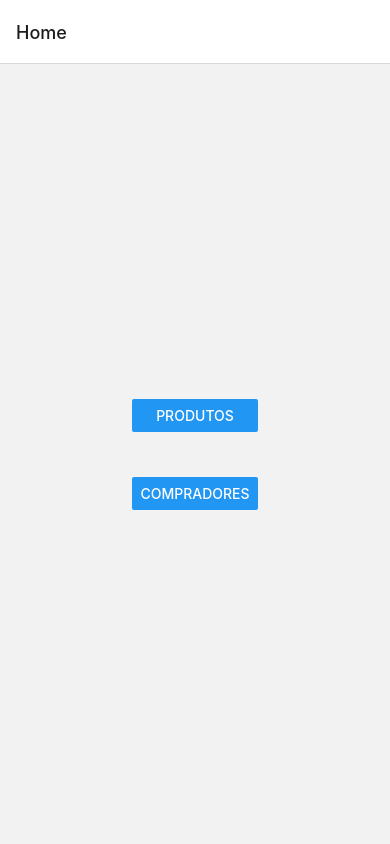
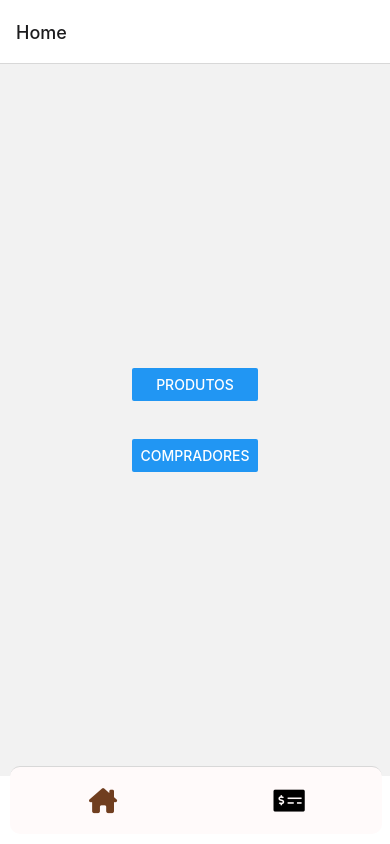
Before and after one commit to Ledosnardo/CookieApp, a React Native app: screen / in a window 390 px wide. Built offline with nearby package versions, Linux system fonts and the light colour scheme.

Commit message:
Tab bar finished

```diff
--- a/App.js
+++ b/App.js
@@ -1,32 +1,14 @@
 import { NavigationContainer } from '@react-navigation/native';
-import { createNativeStackNavigator } from '@react-navigation/native-stack';
 
-import Home from './src/pages'
-import Products from './src/pages/Cookies';
-import EditProduct from './src/pages/Cookies/EditProduct';
-import ProductsProvider from './src/contexts/ProductsContexts';
-import NewProduct from './src/pages/Cookies/NewProduct';
-import Buyers from './src/pages/Buyers';
-import BuyersProvider from './src/contexts/BuyersContext';
-
-const Stack = createNativeStackNavigator();
+import Routes from './src/routes';
+import Contexts from './src/contexts';
 
 export default function App() {
   return (
     <NavigationContainer>
-        <ProductsProvider>
-          <BuyersProvider>
-
-            <Stack.Navigator initialRouteName="Home">
-                <Stack.Screen name="Home" component={Home} />
-                <Stack.Screen name="Produtos" component={Products} />
-                <Stack.Screen name="Compradores" component={Buyers} />
-                <Stack.Screen name="Editar Produto" component={EditProduct} />
-                <Stack.Screen name="Novo Produto" component={NewProduct} />
-            </Stack.Navigator>
-
-          </BuyersProvider>
-        </ProductsProvider>
+        <Contexts>
+          <Routes />
+        </Contexts>
     </NavigationContainer>
   );
 }
--- a/package.json
+++ b/package.json
@@ -10,6 +10,7 @@
   },
   "dependencies": {
     "@hookform/resolvers": "^3.3.4",
+    "@react-navigation/bottom-tabs": "^6.5.20",
     "@react-navigation/native": "^6.1.10",
     "@react-navigation/native-stack": "^6.9.18",
     "axios": "^1.6.7",
--- /dev/null
+++ b/src/contexts/index.js
@@ -0,0 +1,18 @@
+import React from "react"
+
+import ProductsProvider from './ProductsContexts';
+import BuyersProvider from './BuyersContext';
+
+const Contexts = ({ children }) => {
+    return(
+        <ProductsProvider>
+          <BuyersProvider>
+
+            {children}
+
+          </BuyersProvider>
+        </ProductsProvider>
+    )
+}
+
+export default Contexts
--- a/src/pages/index.js
+++ b/src/pages/index.js
@@ -24,7 +24,8 @@ const styles = StyleSheet.create({
     container: {
       flex: 1,
       justifyContent: "center",
-      alignItems: 'center'
+      alignItems: 'center',
+      width: "100%"
     },
     content: {
       height: "20%",
--- /dev/null
+++ b/src/routes.js
@@ -0,0 +1,77 @@
+import React from "react"
+import { createNativeStackNavigator } from "@react-navigation/native-stack";
+import { createBottomTabNavigator } from "@react-navigation/bottom-tabs";
+
+import Home from './pages'
+import Products from './pages/Cookies';
+import EditProduct from './pages/Cookies/EditProduct';
+import NewProduct from './pages/Cookies/NewProduct';
+import Buyers from './pages/Buyers';
+import Sales from "./pages/Sales";
+
+import { FontAwesome6 } from '@expo/vector-icons';
+import { FontAwesome5 } from '@expo/vector-icons';
+
+
+const Routes = () => {
+    const Stack = createNativeStackNavigator();
+    const Tab = createBottomTabNavigator();
+
+    const HomePages = () => {
+        return (
+            <Stack.Navigator initialRouteName="Home">
+                <Stack.Screen name="Home" component={Home} />
+                <Stack.Screen name="Produtos" component={Products} />
+                <Stack.Screen name="Compradores" component={Buyers} />
+                <Stack.Screen name="Editar Produto" component={EditProduct} />
+                <Stack.Screen name="Novo Produto" component={NewProduct} />
+            </Stack.Navigator>
+        )
+    }
+
+    return(
+        <Tab.Navigator
+            screenOptions={{
+                tabBarShowLabel: false,
+                tabBarStyle:{
+                    height: "8%",
+                    bottom: 10,
+                    marginRight: 18,
+                    left: 10,
+                    borderRadius: 10,
+                    backgroundColor: "#fffafa"
+                }
+            }}
+        >
+            <Tab.Screen
+                name="HomePages"
+                component={HomePages}
+                options={{
+                    headerShown: false,
+                    tabBarIcon: ({ focused, size }) => {
+                        if(focused){
+                            return <FontAwesome6 name="house-chimney" size={size} color="#703e1f" />
+                        } else {
+                            return <FontAwesome6 name="house-chimney" size={size} color="black" />
+                        }
+                    }
+                }}
+            />
+            <Tab.Screen
+                name="Venda"
+                component={Sales}
+                options={{
+                    tabBarIcon: ({ focused, size }) => {
+                        if(focused){
+                            return <FontAwesome5 name="money-check-alt" size={size} color="#703e1f" />
+                        } else {
+                            return <FontAwesome5 name="money-check-alt" size={size} color="black" />
+                        }
+                    }
+                }}
+            />
+        </Tab.Navigator>
+    )
+}
+
+export default Routes
```
Also changed, not shown: src/pages/Sales/index.js (renamed from src/pages/Sales.js), 1 other file (tests, documents, lock files or other folders).
